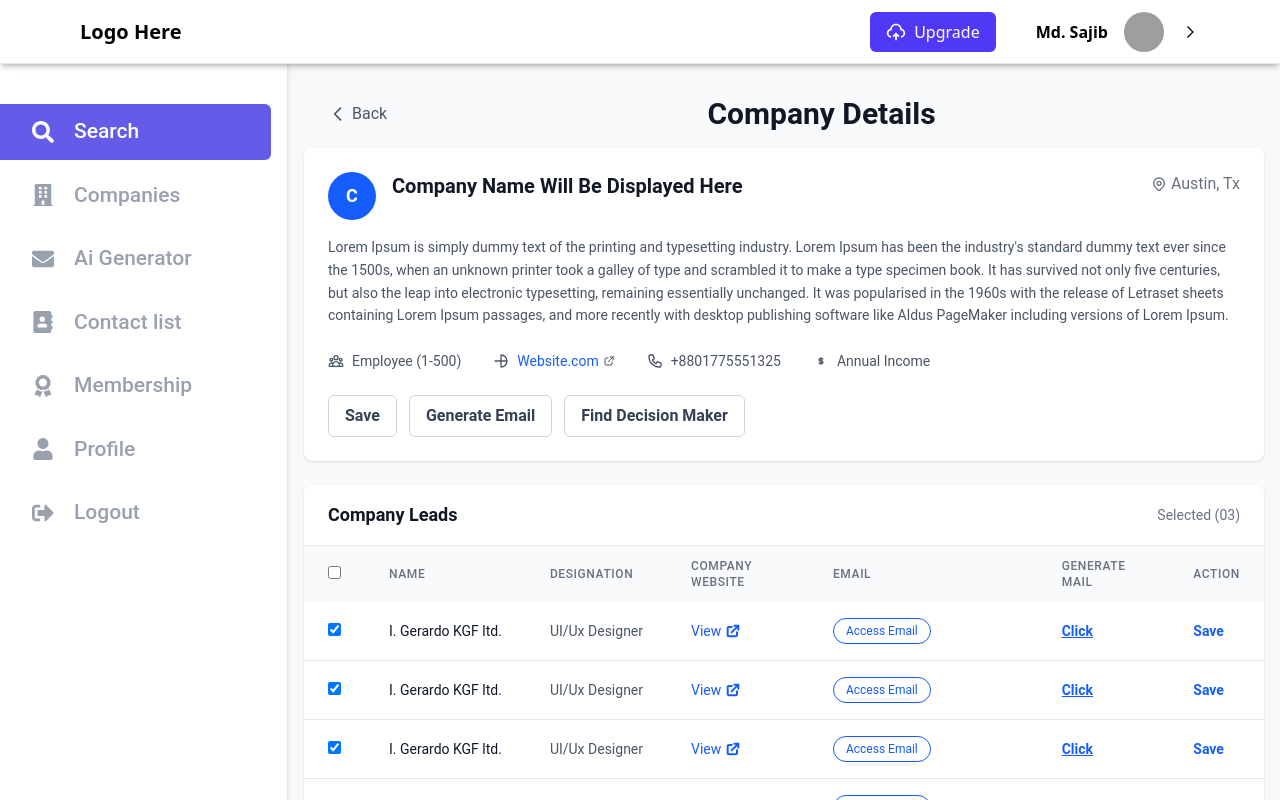
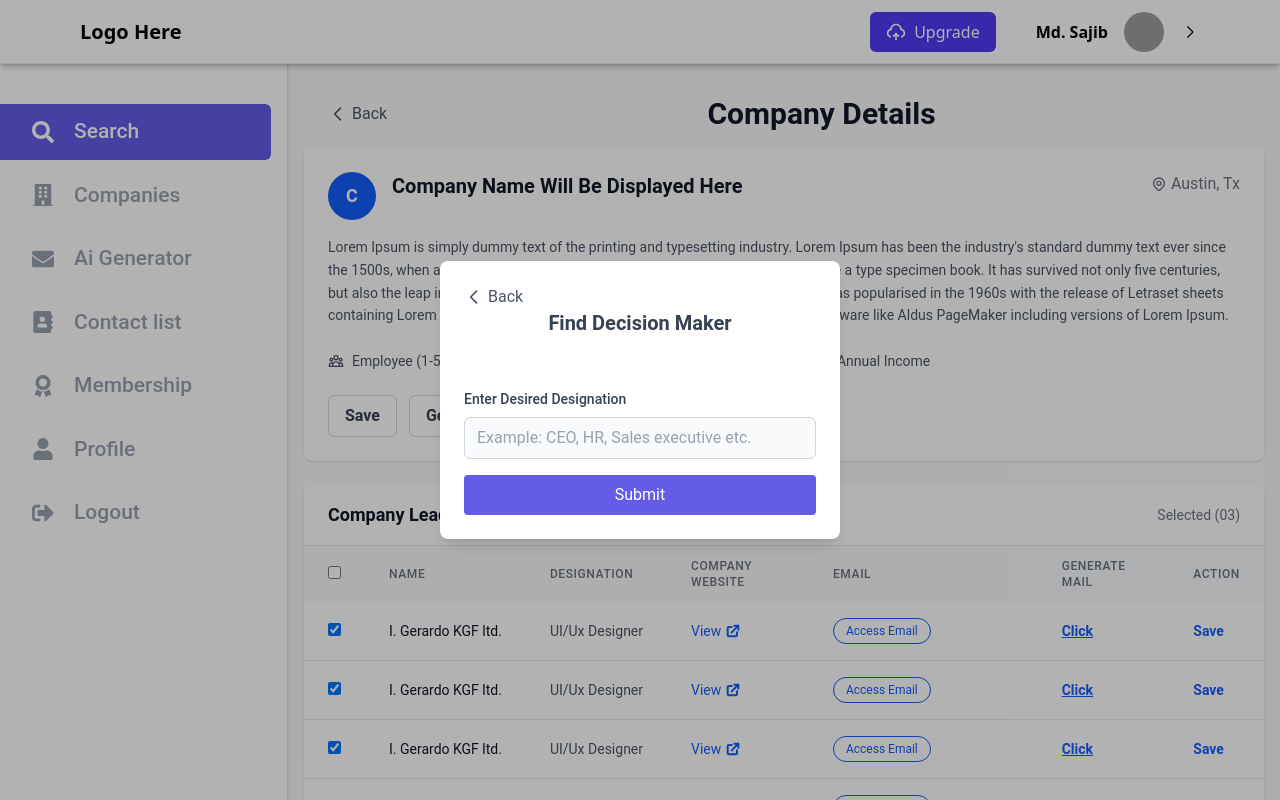
Before and after one commit to MohammedRasif/Tommy, a React (Vite) app: page /dashboard/company_details in a window 1280 px wide. Both pictures are taken after a click on the button "Find Decision Maker". Built offline with nearby package versions, Linux system fonts and the light colour scheme; grey boxes are pictures that could not be loaded.

Commit message:
create some new

```diff
--- a/src/component/UserDashboard/UserDashboardPages/CompanyDetails.jsx
+++ b/src/component/UserDashboard/UserDashboardPages/CompanyDetails.jsx
@@ -5,6 +5,8 @@ import { NavLink } from "react-router-dom"
 
 const CompanyDetails = () => {
   const [selectedLeads, setSelectedLeads] = useState([1, 2, 3])
+  const [isModalOpen, setIsModalOpen] = useState(false)
+  const [designation, setDesignation] = useState("")
 
   const companyData = {
     name: "Company Name Will Be Displayed Here",
@@ -64,29 +66,39 @@ const CompanyDetails = () => {
     setSelectedLeads((prev) => (prev.includes(leadId) ? prev.filter((id) => id !== leadId) : [...prev, leadId]))
   }
 
+  const handleFindDecisionMaker = () => {
+    setIsModalOpen(true)
+  }
 
+  const handleSubmit = (e) => {
+    e.preventDefault()
+    console.log("Submitted designation:", designation)
+    setIsModalOpen(false) // Close modal after submission (can be adjusted)
+    setDesignation("") // Reset input
+  }
 
   return (
-    <div className=" bg-gray-50 roboto">
+    <div className="bg-gray-50 roboto">
       {/* Header */}
-      <div className=" px-6 py-4">
+      <div className="px-6 py-4">
         <div className="flex items-center justify-between">
           <NavLink to="/dashboard">
-            <button  className="flex items-center text-gray-600 hover:text-gray-800 mr-4 cursor-pointer">
-            <svg className="w-5 h-5 mr-1" fill="none" stroke="currentColor" viewBox="0 0 24 24">
-              <path strokeLinecap="round" strokeLinejoin="round" strokeWidth={2} d="M15 19l-7-7 7-7" />
-            </svg>
-            Back
-          </button>
+            <button
+              onClick={() => setIsModalOpen(false)} // Close modal if open
+              className="flex items-center text-gray-600 hover:text-gray-800 mr-4 cursor-pointer"
+            >
+              <svg className="w-5 h-5 mr-1" fill="none" stroke="currentColor" viewBox="0 0 24 24">
+                <path strokeLinecap="round" strokeLinejoin="round" strokeWidth={2} d="M15 19l-7-7 7-7" />
+              </svg>
+              Back
+            </button>
           </NavLink>
-          <h1 className="text-3xl font-semibold text-gray-900 ">Company Details</h1>
-          <div>
-
-          </div>
+          <h1 className="text-3xl font-semibold text-gray-900">Company Details</h1>
+          <div></div>
         </div>
       </div>
 
-      <div className=" mx-auto">
+      <div className="mx-auto">
         {/* Company Profile Section */}
         <div className="bg-white rounded-lg shadow-sm border-gray-200 p-6 mb-6">
           <div className="flex items-start justify-between mb-4">
@@ -183,14 +195,17 @@ const CompanyDetails = () => {
             <button className="px-4 py-2 border border-gray-300 text-gray-700 rounded-md hover:bg-[#645CE8] hover:text-white font-semibold cursor-pointer transition-colors">
               Generate Email
             </button>
-            <button className="px-4 py-2 border border-gray-300 text-gray-700 rounded-md hover:bg-[#645CE8] hover:text-white font-semibold cursor-pointer transition-colors">
+            <button
+              onClick={handleFindDecisionMaker}
+              className="px-4 py-2 border border-gray-300 text-gray-700 rounded-md hover:bg-[#645CE8] hover:text-white font-semibold cursor-pointer transition-colors"
+            >
               Find Decision Maker
             </button>
           </div>
         </div>
 
         {/* Company Leads Section */}
-        <div className="bg-white rounded-lg shadow-sm  border-gray-200">
+        <div className="bg-white rounded-lg shadow-sm border-gray-200">
           <div className="px-6 py-4 border-b border-gray-200">
             <div className="flex items-center justify-between">
               <h3 className="text-lg font-semibold text-gray-900">Company Leads</h3>
@@ -253,7 +268,7 @@ const CompanyDetails = () => {
                     <td className="px-6 py-4 whitespace-nowrap text-sm text-gray-900">{lead.name}</td>
                     <td className="px-6 py-4 whitespace-nowrap text-sm text-gray-600">{lead.designation}</td>
                     <td className="px-6 py-4 whitespace-nowrap text-sm">
-                      <span className=" text-blue-600 hover:text-blue-800 cursor-pointer flex items-center">
+                      <span className="text-blue-600 hover:text-blue-800 cursor-pointer flex items-center">
                         {lead.website}
                         <svg className="w-4 h-4 ml-1" fill="none" stroke="currentColor" viewBox="0 0 24 24">
                           <path
@@ -290,7 +305,9 @@ const CompanyDetails = () => {
                       )}
                     </td>
                     <td className="px-6 py-4 whitespace-nowrap text-sm">
-                      <span className="text-blue-600 hover:text-blue-800 cursor-pointer underline font-semibold">Click</span>
+                      <span className="text-blue-600 hover:text-blue-800 cursor-pointer underline font-semibold">
+                        Click
+                      </span>
                     </td>
                     <td className="px-6 py-4 whitespace-nowrap text-sm">
                       <span className="text-blue-600 hover:text-blue-800 cursor-pointer font-semibold">Save</span>
@@ -302,6 +319,45 @@ const CompanyDetails = () => {
           </div>
         </div>
       </div>
+
+      {/* Modal for Find Decision Maker */}
+      {isModalOpen && (
+        <div className="fixed inset-0 bg-black/30 bg-opacity-50 flex items-center justify-center z-50">
+          <div className="bg-white rounded-lg p-6 w-[50vh] shadow-lg transform transition-all duration-300 ease-in-out">
+            <div className="flex flex-col  justify-between mb-8">
+              <NavLink >
+                <button
+                  onClick={() => setIsModalOpen(false)}
+                  className="flex items-center text-gray-600 hover:text-gray-800 mr-4 cursor-pointer"
+                >
+                  <svg className="w-5 h-5 mr-1" fill="none" stroke="currentColor" viewBox="0 0 24 24">
+                    <path strokeLinecap="round" strokeLinejoin="round" strokeWidth={2} d="M15 19l-7-7 7-7" />
+                  </svg>
+                  Back
+                </button>
+              </NavLink>
+
+              <h2 className="text-xl font-semibold text-gray-700 text-center pb-5">Find Decision Maker</h2>
+            </div>
+            <form onSubmit={handleSubmit}>
+              <label className="block text-sm font-medium text-gray-700 mb-2">Enter Desired Designation</label>
+              <input
+                type="text"
+                value={designation}
+                onChange={(e) => setDesignation(e.target.value)}
+                className="w-full px-3 py-2 border border-gray-300 rounded-md bg-gray-50 text-gray-500 placeholder-gray-400 focus:outline-none focus:ring-2 focus:ring-blue-500"
+                placeholder="Example: CEO, HR, Sales executive etc."
+              />
+              <button
+                type="submit"
+                className="w-full mt-4 bg-[#645CE8] text-white py-2 rounded-sm hover:bg-indigo-700 transition-colors cursor-pointer"
+              >
+                Submit
+              </button>
+            </form>
+          </div>
+        </div>
+      )}
     </div>
   )
 }
```
